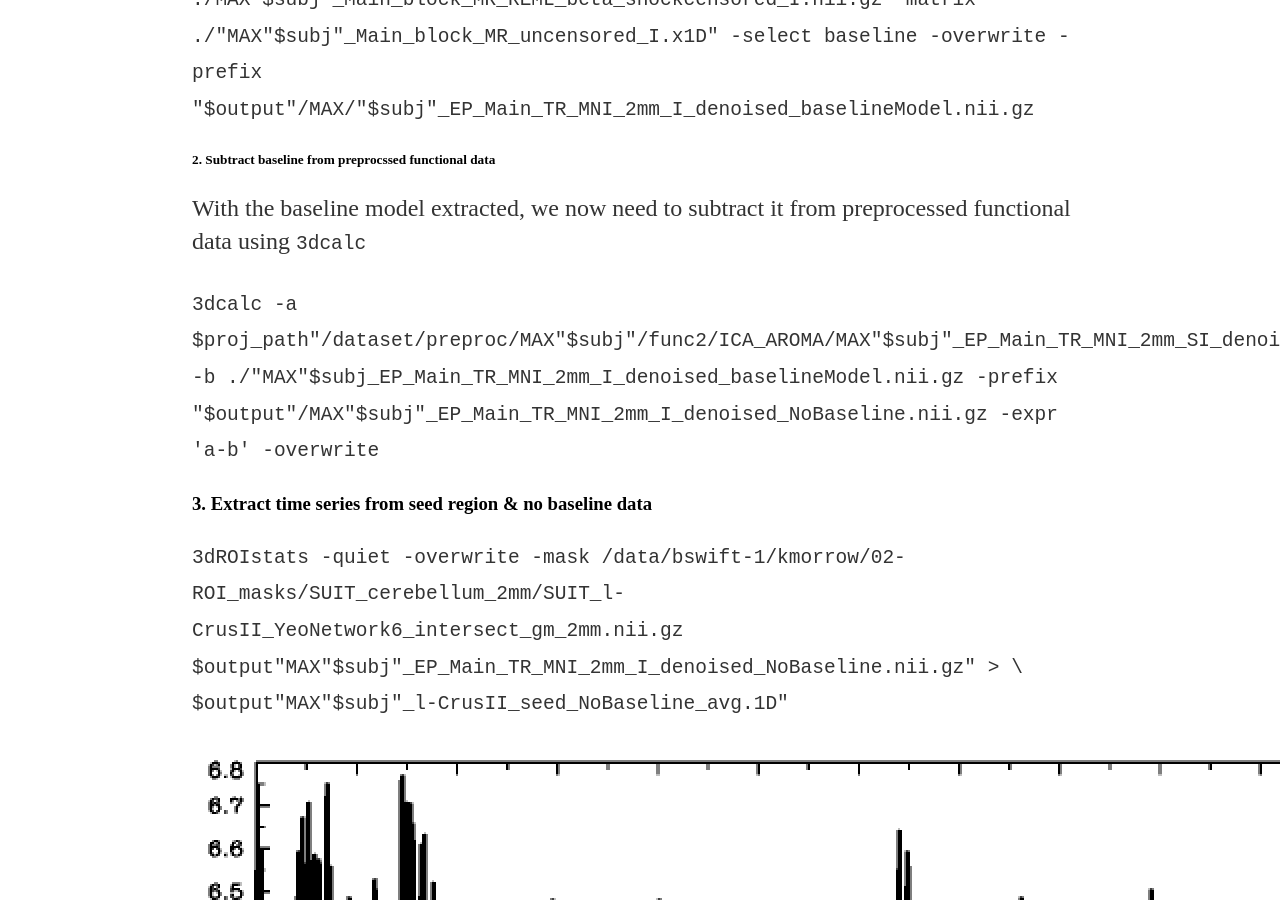
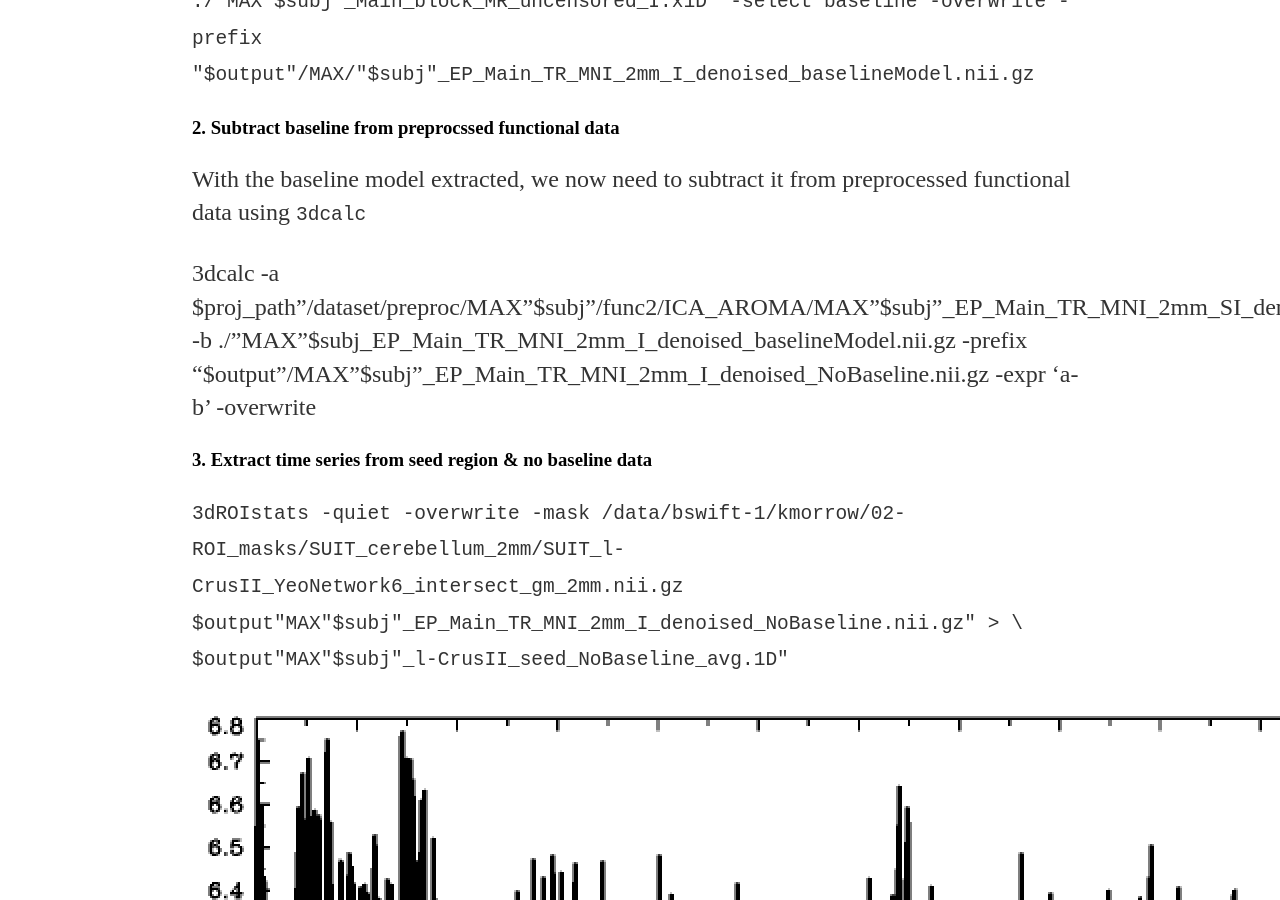
Before and after one commit to kmorrow0712/MAX-functionalConnectivity, a Jekyll site: the page built from _posts/2020-11-02-Creating-gPPI-regressors.md, in a window 1280 px wide and 900 px high, scrolled down 1286 px. Built offline with Jekyll 4.4.1, drawn with Linux system fonts in a browser that asks for light colours.

```diff
--- a/_posts/2020-11-02-Creating-gPPI-regressors.md
+++ b/_posts/2020-11-02-Creating-gPPI-regressors.md
@@ -4,24 +4,21 @@ title: "Creating gPPI interaction terms (practice)"
 date: 2020-11-02
 ---
 
-### Relevant details
+## Relevant details
 
-#### Dataset
+### Dataset
 MAX (N = 5)
 
-#### Seed region(s)
-###### left Crus II (cerebellum) <br>
-`SUIT_l-CrusII_YeoNetwork6_intersect_gm_2mm.nii.gz` <br>
-
+### Seed region(s)
+left Crus II (cerebellum) `SUIT_l-CrusII_YeoNetwork6_intersect_gm_2mm.nii.gz` <br>
 **transformations**
 1. Crus II multipled with [Buckner et al's](https://www.ncbi.nlm.nih.gov/pmc/articles/PMC3214121/) cognitive control network.
 2.    Intersection then multiplied with a [SUIT](http://www.diedrichsenlab.org/imaging/suit.htm) gray matter mask.
 
-
-#### Programs utilized
+### Programs utilized
 AFNI
 
-#### Goal
+### Goal
 Practice generating general psychophysiological interaction (gPPI) terms to explore functional connectivity between seed regions and all other voxels of the brain and how this relationship relates to task. </br>
 
 ### Info
@@ -30,9 +27,9 @@ Practice generating general psychophysiological interaction (gPPI) terms to expl
 
 ---
 
-### Extract timeseries from seed region(s)
+## Extract timeseries from seed region(s)
 
-##### 1. Extract baseline from first level subject data
+### 1. Extract baseline from first level subject data
 
 First, need to extract the baseline which includes drifts, motion, and motion derivatives as output from `3dDeconvolve` using `3dSynthesize`
 
@@ -40,10 +37,10 @@ First, need to extract the baseline which includes drifts, motion, and motion de
 -matrix ./"MAX"$subj"_Main_block_MR_uncensored_I.x1D" -select baseline -overwrite
 -prefix "$output"/MAX/"$subj"_EP_Main_TR_MNI_2mm_I_denoised_baselineModel.nii.gz``
 
-##### 2. Subtract baseline from preprocssed functional data
+### 2. Subtract baseline from preprocssed functional data
 With the baseline model extracted, we now need to subtract it from preprocessed functional data using `3dcalc`
 
-`` 3dcalc -a $proj_path"/dataset/preproc/MAX"$subj"/func2/ICA_AROMA/MAX"$subj"_EP_Main_TR_MNI_2mm_SI_denoised.nii.gz" -b ./"MAX"$subj_EP_Main_TR_MNI_2mm_I_denoised_baselineModel.nii.gz -prefix "$output"/MAX"$subj"_EP_Main_TR_MNI_2mm_I_denoised_NoBaseline.nii.gz -expr 'a-b' -overwrite ``
+ 3dcalc -a $proj_path"/dataset/preproc/MAX"$subj"/func2/ICA_AROMA/MAX"$subj"_EP_Main_TR_MNI_2mm_SI_denoised.nii.gz" -b    ./"MAX"$subj_EP_Main_TR_MNI_2mm_I_denoised_baselineModel.nii.gz -prefix "$output"/MAX"$subj"_EP_Main_TR_MNI_2mm_I_denoised_NoBaseline.nii.gz -expr 'a-b' -overwrite
 
 ### 3. Extract time series from seed region & no baseline data
 
```
